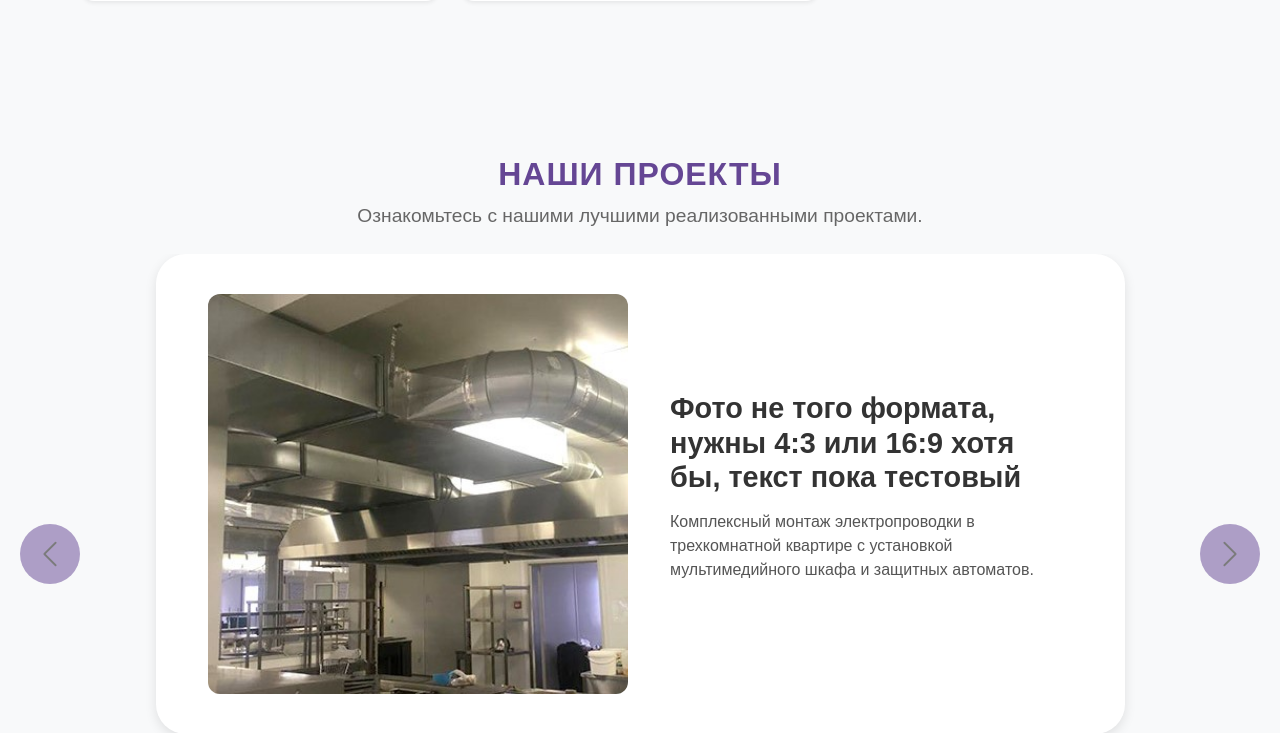
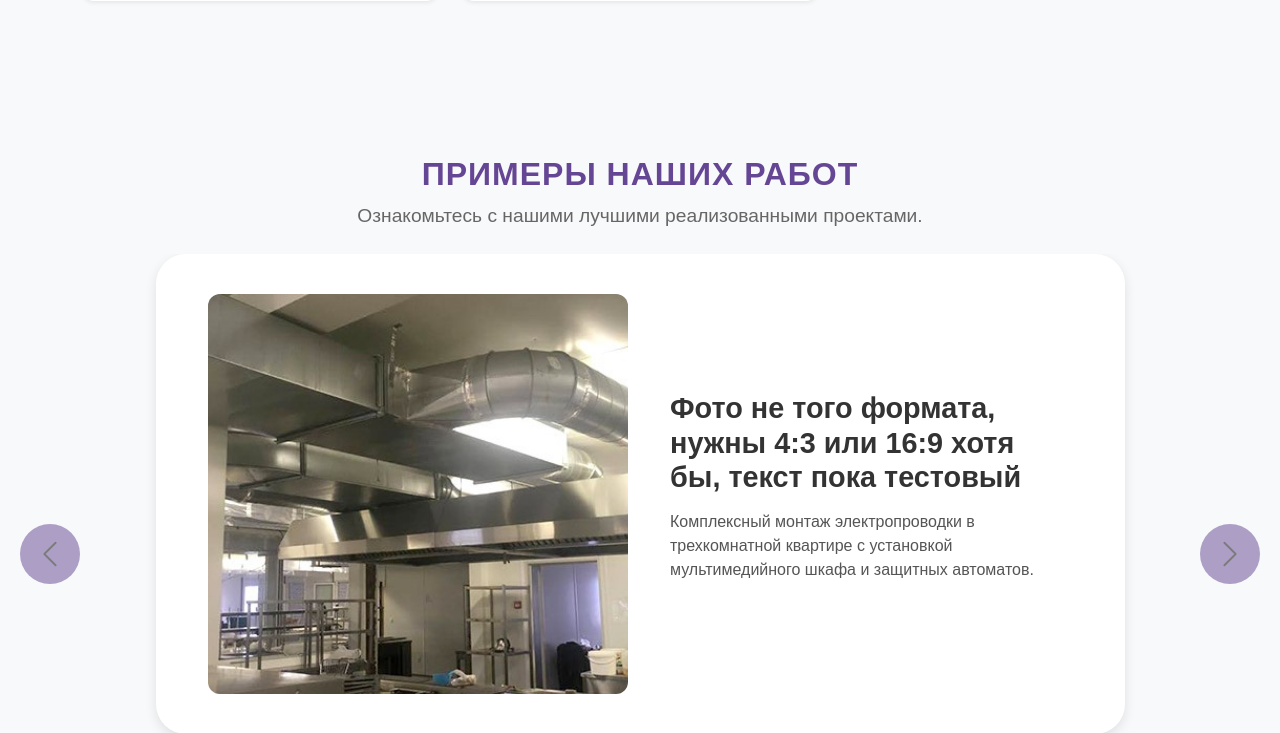
Before and after one commit to cofedish/klimat-ne-vam, a Flask app: page / in a window 1280 px wide. Shown: the part 2836-3569 px from the top of the page. Run offline with Flask 3, Linux system fonts and the light colour scheme.

Commit message:
Update projects.html

```diff
--- a/templates/projects.html
+++ b/templates/projects.html
@@ -1,7 +1,7 @@
 <!-- Раздел "Наши проекты" -->
 <section class="projects container my-5" id="projects">
     <div class="text-center mb-4">
-        <h2 class="projects-title" data-aos="fade-down">Наши проекты</h2>
+        <h2 class="projects-title" data-aos="fade-down">Примеры наших работ</h2>
         <p class="description" data-aos="fade-down" data-aos-delay="200">
             Ознакомьтесь с нашими лучшими реализованными проектами.
         </p>
@@ -9,7 +9,7 @@
 
     <div id="projectsCarousel" class="carousel slide" data-bs-ride="carousel" data-bs-interval="5000">
         <div class="carousel-inner">
-            <!-- Карточки проектов будут добавляться динамически через JavaScript -->
+
         </div>
 
         <!-- Кнопки навигации -->
```
